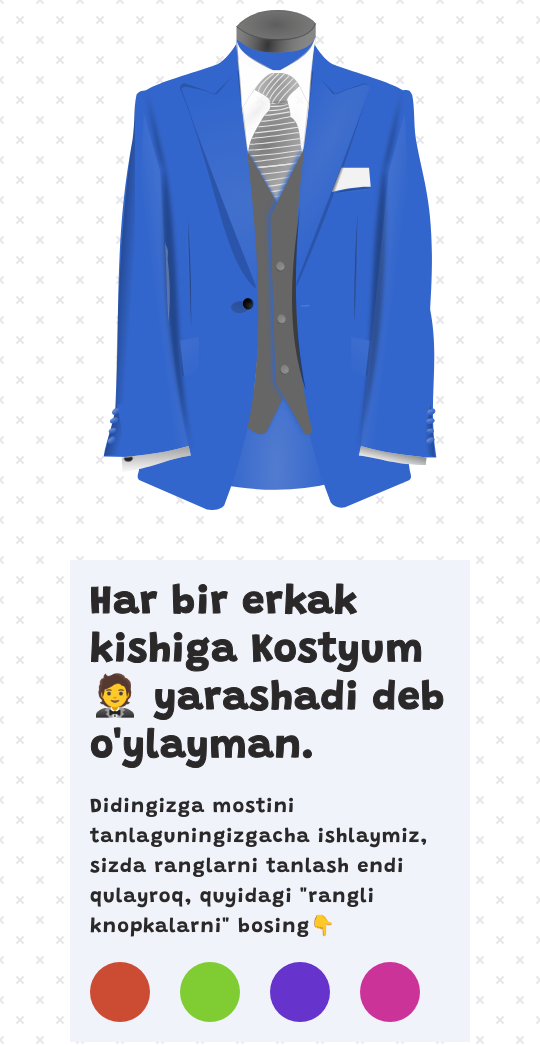
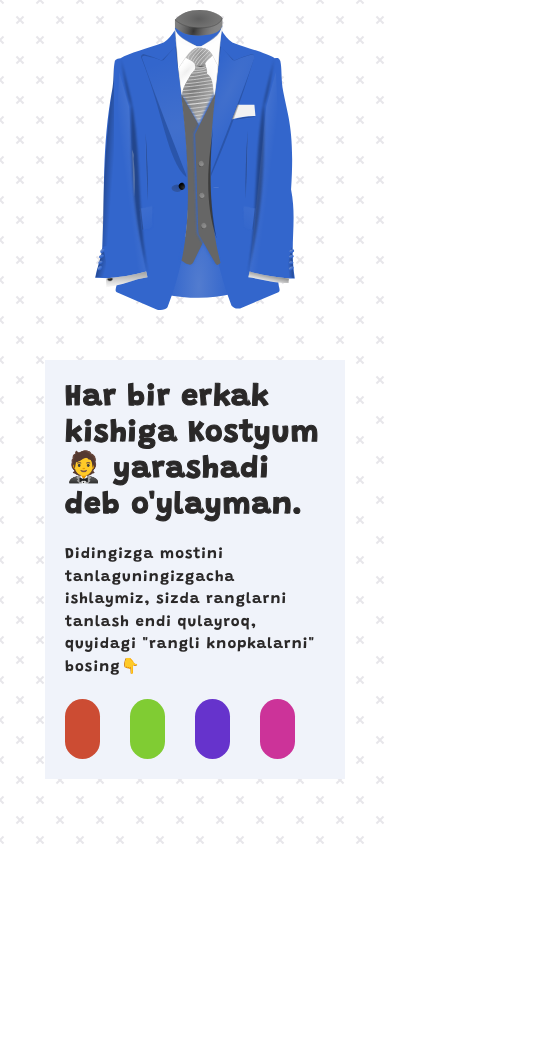
Before and after one commit to Mirjalol49/Suit-Color-Change, a plain HTML site: page index.html in a window 390 px wide. Shown: the whole page, 540 px wide, since content can reach past the window. After the commit the page ends 844 px from the top, so only its background shows below. Drawn offline with nearby package versions, Linux system fonts and the light colour scheme.

Commit message:
responsive changed

```diff
--- a/css/main.css
+++ b/css/main.css
@@ -67,9 +67,7 @@ body{
     /* border-radius: 10px; */
     padding: 20px;
     font-size: 20px;
-    /* box-shadow: 0px 0px 6px 1px rgba(93,87,87,0.75);
-    -webkit-box-shadow: 0px 0px 6px 1px rgba(93,87,87,0.75);
-    -moz-box-shadow: 0px 0px 6px 1px rgba(93,87,87,0.75); */
+
 }
 
 .main-content-endbox__title {
@@ -150,9 +148,16 @@ body{
     }
 
     .main-content__endbox {
+       font-size: 15px;
 
-        margin-top: 50px;
-        width: 400px;
+        width: 300px;
+        margin: 50px 0 0 0;
+
+    }
+
+    .main-content__svg {
+        width: 300px;
+        height: 300px;
     }
 
     .main-content-endbox__buttons {
```
